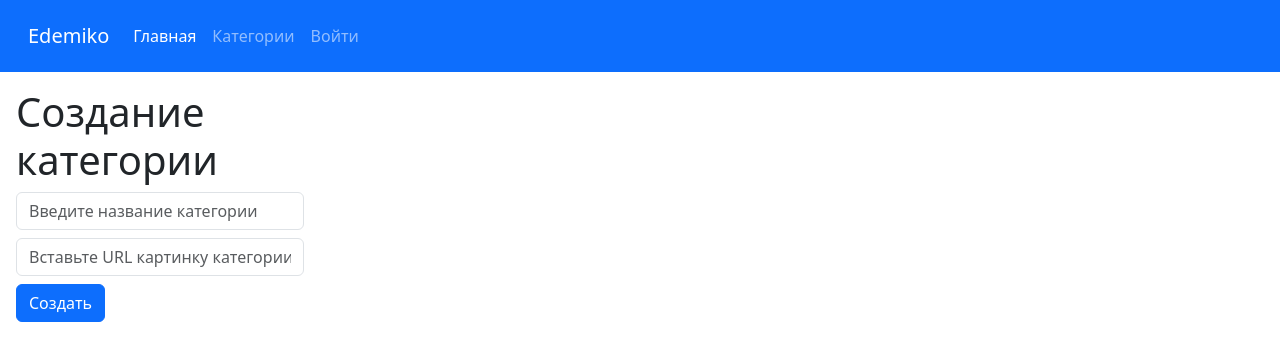
After one commit to ibragimoov/edemiko, a Flask app: page /create-category in a window 1280 px wide. The commit adds this page. Shown: the top 361 px of the page. Run offline with Flask 3, Linux system fonts and the light colour scheme.

Commit message:
добавил функцию создавать категории

```diff
--- a/routes.py
+++ b/routes.py
@@ -73,7 +73,6 @@ def register_routes(app, db, bcrypt):
     @app.route('/category')
     def category():
         categories = Category.query.all()
-
         return render_template('category.html', categories=categories)
 
 
@@ -97,3 +96,21 @@ def register_routes(app, db, bcrypt):
             db.session.commit()
 
             return redirect(url_for('index'))
+
+    @app.route('/create-category', methods=['GET', 'POST'])
+    def create_category():
+        if request.method == 'GET':
+            return render_template('create_category.html')
+        elif request.method == 'POST':
+            title = request.form['title']
+            image_url = request.form['image_url']
+
+            if len(title) == 0:
+                return render_template('create_post.html', error='Укажите название категории')
+
+            category = Category(title=title, image_url=image_url)
+
+            db.session.add(category)
+            db.session.commit()
+
+            return redirect(url_for('index'))
--- a/templates/base.html
+++ b/templates/base.html
@@ -21,7 +21,7 @@
             </li>
             <li class="nav-item">
             <li class="nav-item">
-              <a class="nav-link" href="#">Категории</a>
+              <a class="nav-link" href="/category">Категории</a>
             </li>
             {% if not current_user.is_authenticated %}
               <li class="nav-item">
--- /dev/null
+++ b/templates/create_category.html
@@ -0,0 +1,21 @@
+{% extends "base.html" %}
+
+{% block title %}Создание поста{% endblock %}
+
+{% block content %}
+    <div class="p-3 w-25">
+        <h1>Создание категории</h1>
+
+        {% if error %}
+            <p class="text-danger">{{ error }}</p>
+        {% endif %}
+
+        <form method="post" action="{{ url_for('create_category') }}">
+            <input placeholder="Введите название категории" class="form-control mb-2" name="title" />
+
+            <input placeholder="Вставьте URL картинку категории" class="form-control mb-2" name="image_url" />
+
+            <button class="btn btn-primary" type="submit">Создать</button>
+        </form>
+    </div>
+{% endblock %}
--- a/templates/index.html
+++ b/templates/index.html
@@ -10,6 +10,11 @@
                 <button class="btn btn-primary h-25">
                     <a href="/create-post" class="text-white">
                         Создать пост
+                    </a>
+                </button>
+                <button class="btn btn-primary h-25">
+                    <a href="/create-category" class="text-white">
+                        Создать категорию
                     </a>
                 </button>
             {% endif %}
```
Also changed, not shown: models.py (+0 -11 lines), instance/edemiko.db.
